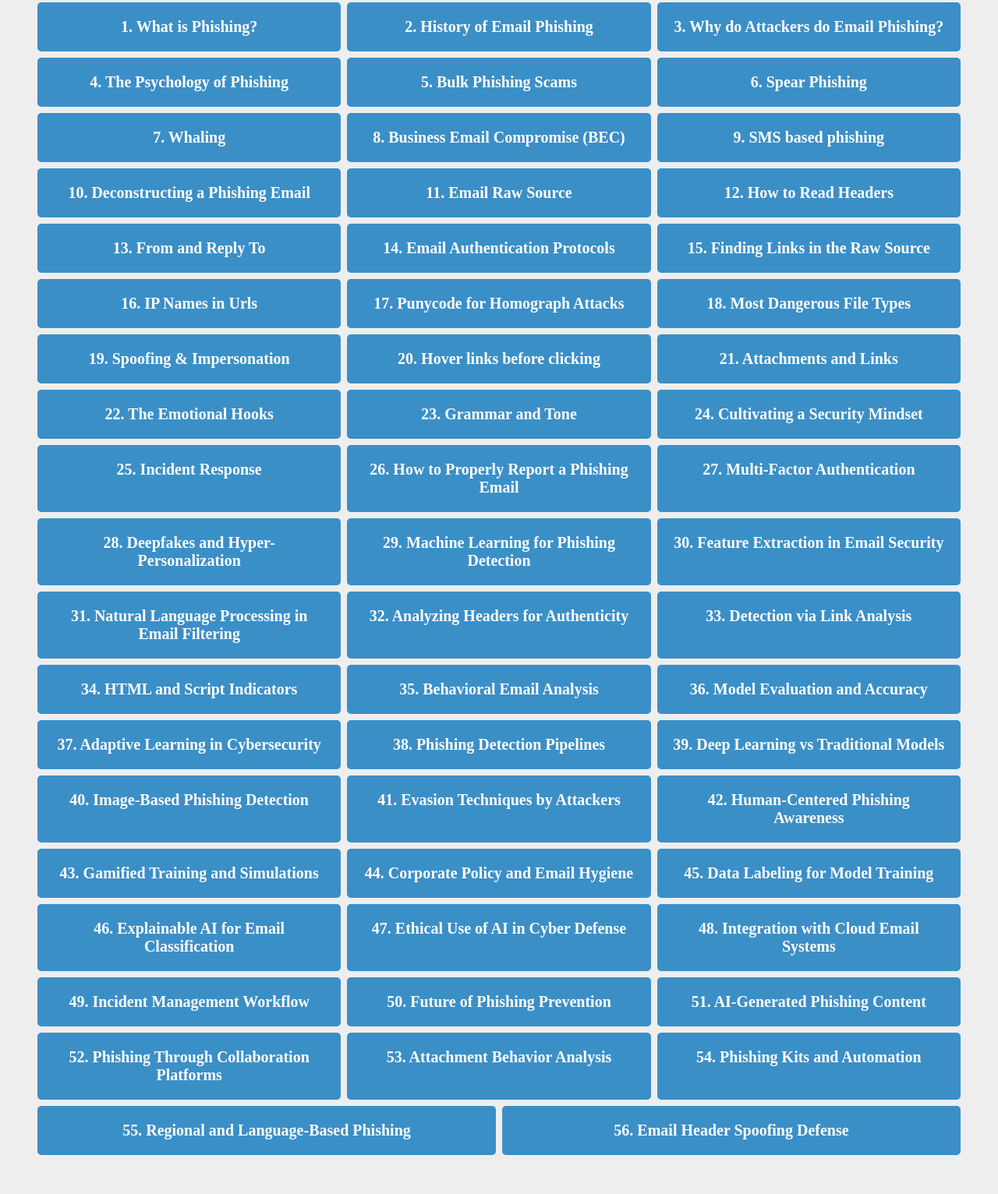
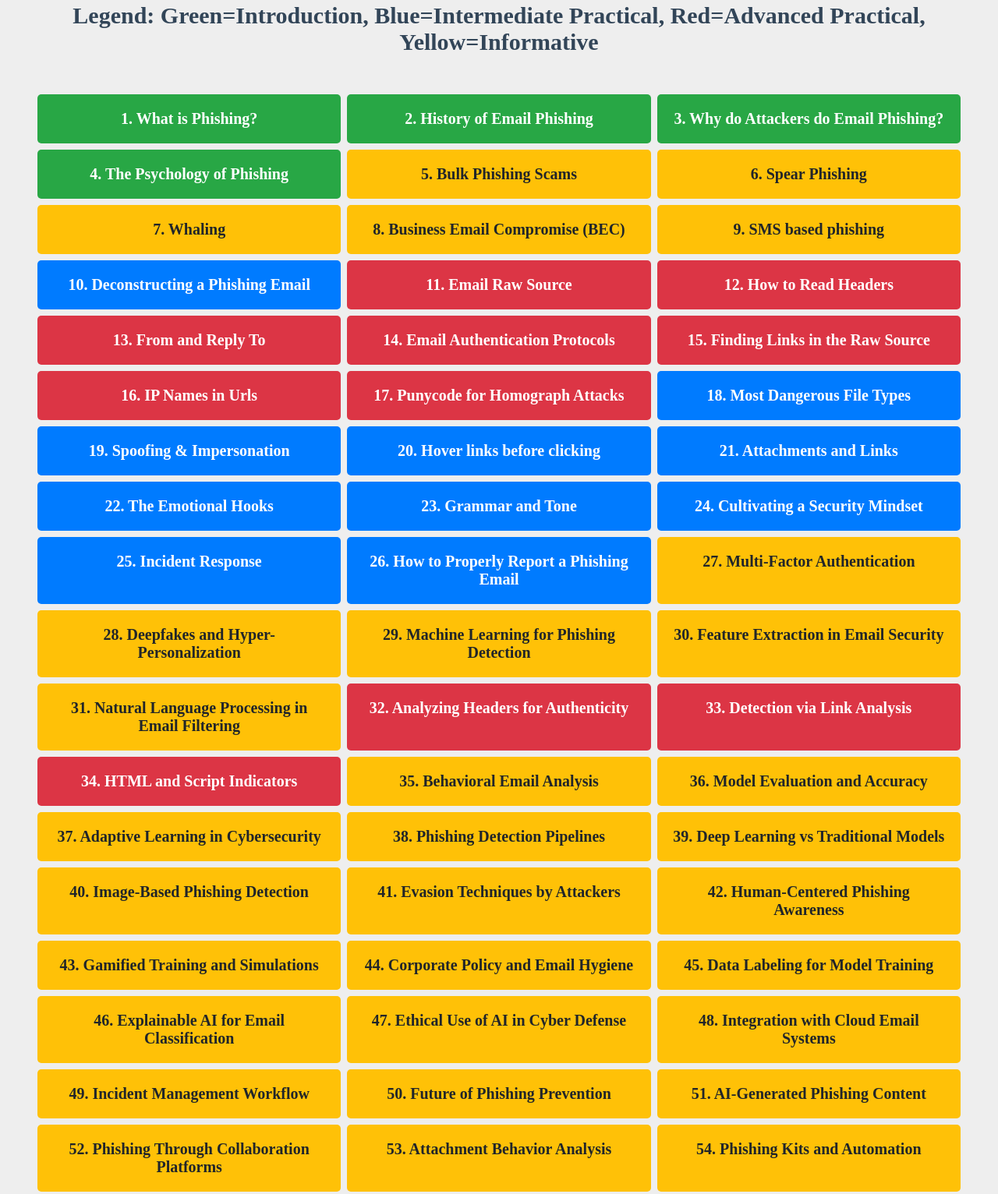
Before and after one commit to jainharshul/Phishing_Education, a browser extension: page frontend/pages/page2.html in a window 1280 px wide. Shown: the part 204-1736 px from the top of the page at 78% size. Drawn offline with Linux system fonts and the light colour scheme.

Commit message:
added formatting, just need navbar and server.main working

```diff
--- a/frontend/pages/page2.html
+++ b/frontend/pages/page2.html
@@ -32,7 +32,6 @@
         }
 
         .btn {
-            background-color: #3b8fc7;
             color: white;
             padding: 20px;
             font-size: 20px;
@@ -46,7 +45,24 @@
         }
 
         .btn:hover {
-            background-color: #2171a7;
+            filter: brightness(0.4);
+        }
+
+        .btn-intro {
+            background-color: #28a745;
+        }
+
+        .btn-practical {
+            background-color: #007bff;
+        }
+
+        .btn-advanced {
+            background-color: #dc3545;
+        }
+
+        .btn-informative {
+            background-color: #ffc107;
+            color: #212529;
         }
     </style>
 </head>
@@ -54,64 +70,65 @@
     <div class="mainbody">
         <div class="bigtitle">Phishing Defense</div>
         <div class="littletitle">Please select a lesson to start</div>
+        <div class="littletitle">Legend: Green=Introduction, Blue=Intermediate Practical, Red=Advanced Practical, Yellow=Informative</div>
 
         <div class="button-container">
-            <a class="btn" href="#/lesson1">1. What is Phishing?</a>
-            <a class="btn" href="#/lesson2">2. History of Email Phishing</a>
-            <a class="btn" href="#/lesson3">3. Why do Attackers do Email Phishing?</a>
-            <a class="btn" href="#/lesson4">4. The Psychology of Phishing</a>
-            <a class="btn" href="#/lesson5">5. Bulk Phishing Scams</a>
-            <a class="btn" href="#/lesson6">6. Spear Phishing</a>
-            <a class="btn" href="#/lesson7">7. Whaling</a>
-            <a class="btn" href="#/lesson8">8. Business Email Compromise (BEC)</a>
-            <a class="btn" href="#/lesson9">9. SMS based phishing</a>
-            <a class="btn" href="#/lesson10">10. Deconstructing a Phishing Email</a>
-            <a class="btn" href="#/lesson11">11. Email Raw Source</a>
-            <a class="btn" href="#/lesson12">12. How to Read Headers</a>
-            <a class="btn" href="#/lesson13">13. From and Reply To</a>
-            <a class="btn" href="#/lesson14">14. Email Authentication Protocols</a>
-            <a class="btn" href="#/lesson15">15. Finding Links in the Raw Source</a>
-            <a class="btn" href="#/lesson16">16. IP Names in Urls</a>
-            <a class="btn" href="#/lesson17">17. Punycode for Homograph Attacks</a>
-            <a class="btn" href="#/lesson18">18. Most Dangerous File Types</a>
-            <a class="btn" href="#/lesson19">19. Spoofing & Impersonation</a>
-            <a class="btn" href="#/lesson20">20. Hover links before clicking</a>
-            <a class="btn" href="#/lesson21">21. Attachments and Links</a>
-            <a class="btn" href="#/lesson22">22. The Emotional Hooks</a>
-            <a class="btn" href="#/lesson23">23. Grammar and Tone</a>
-            <a class="btn" href="#/lesson24">24. Cultivating a Security Mindset</a>
-            <a class="btn" href="#/lesson25">25. Incident Response</a>
-            <a class="btn" href="#/lesson26">26. How to Properly Report a Phishing Email</a>
-            <a class="btn" href="#/lesson27">27. Multi-Factor Authentication</a>
-            <a class="btn" href="#/lesson28">28. Deepfakes and Hyper-Personalization</a>
-            <a class="btn" href="#/lesson29">29. Machine Learning for Phishing Detection</a>
-            <a class="btn" href="#/lesson30">30. Feature Extraction in Email Security</a>
-            <a class="btn" href="#/lesson31">31. Natural Language Processing in Email Filtering</a>
-            <a class="btn" href="#/lesson32">32. Analyzing Headers for Authenticity</a>
-            <a class="btn" href="#/lesson33">33. Detection via Link Analysis</a>
-            <a class="btn" href="#/lesson34">34. HTML and Script Indicators</a>
-            <a class="btn" href="#/lesson35">35. Behavioral Email Analysis</a>
-            <a class="btn" href="#/lesson36">36. Model Evaluation and Accuracy</a>
-            <a class="btn" href="#/lesson37">37. Adaptive Learning in Cybersecurity</a>
-            <a class="btn" href="#/lesson38">38. Phishing Detection Pipelines</a>
-            <a class="btn" href="#/lesson39">39. Deep Learning vs Traditional Models</a>
-            <a class="btn" href="#/lesson40">40. Image-Based Phishing Detection</a>
-            <a class="btn" href="#/lesson41">41. Evasion Techniques by Attackers</a>
-            <a class="btn" href="#/lesson42">42. Human-Centered Phishing Awareness</a>
-            <a class="btn" href="#/lesson43">43. Gamified Training and Simulations</a>
-            <a class="btn" href="#/lesson44">44. Corporate Policy and Email Hygiene</a>
-            <a class="btn" href="#/lesson45">45. Data Labeling for Model Training</a>
-            <a class="btn" href="#/lesson46">46. Explainable AI for Email Classification</a>
-            <a class="btn" href="#/lesson47">47. Ethical Use of AI in Cyber Defense</a>
-            <a class="btn" href="#/lesson48">48. Integration with Cloud Email Systems</a>
-            <a class="btn" href="#/lesson49">49. Incident Management Workflow</a>
-            <a class="btn" href="#/lesson50">50. Future of Phishing Prevention</a>
-            <a class="btn" href="#/lesson51">51. AI-Generated Phishing Content</a>
-            <a class="btn" href="#/lesson52">52. Phishing Through Collaboration Platforms</a>
-            <a class="btn" href="#/lesson53">53. Attachment Behavior Analysis</a>
-            <a class="btn" href="#/lesson54">54. Phishing Kits and Automation</a>
-            <a class="btn" href="#/lesson55">55. Regional and Language-Based Phishing</a>
-            <a class="btn" href="#/lesson56">56. Email Header Spoofing Defense</a>
+            <a class="btn btn-intro" href="#/lesson1">1. What is Phishing?</a>
+            <a class="btn btn-intro" href="#/lesson2">2. History of Email Phishing</a>
+            <a class="btn btn-intro" href="#/lesson3">3. Why do Attackers do Email Phishing?</a>
+            <a class="btn btn-intro" href="#/lesson4">4. The Psychology of Phishing</a>
+            <a class="btn btn-informative" href="#/lesson5">5. Bulk Phishing Scams</a>
+            <a class="btn btn-informative" href="#/lesson6">6. Spear Phishing</a>
+            <a class="btn btn-informative" href="#/lesson7">7. Whaling</a>
+            <a class="btn btn-informative" href="#/lesson8">8. Business Email Compromise (BEC)</a>
+            <a class="btn btn-informative" href="#/lesson9">9. SMS based phishing</a>
+            <a class="btn btn-practical" href="#/lesson10">10. Deconstructing a Phishing Email</a>
+            <a class="btn btn-advanced" href="#/lesson11">11. Email Raw Source</a>
+            <a class="btn btn-advanced" href="#/lesson12">12. How to Read Headers</a>
+            <a class="btn btn-advanced" href="#/lesson13">13. From and Reply To</a>
+            <a class="btn btn-advanced" href="#/lesson14">14. Email Authentication Protocols</a>
+            <a class="btn btn-advanced" href="#/lesson15">15. Finding Links in the Raw Source</a>
+            <a class="btn btn-advanced" href="#/lesson16">16. IP Names in Urls</a>
+            <a class="btn btn-advanced" href="#/lesson17">17. Punycode for Homograph Attacks</a>
+            <a class="btn btn-practical" href="#/lesson18">18. Most Dangerous File Types</a>
+            <a class="btn btn-practical" href="#/lesson19">19. Spoofing & Impersonation</a>
+            <a class="btn btn-practical" href="#/lesson20">20. Hover links before clicking</a>
+            <a class="btn btn-practical" href="#/lesson21">21. Attachments and Links</a>
+            <a class="btn btn-practical" href="#/lesson22">22. The Emotional Hooks</a>
+            <a class="btn btn-practical" href="#/lesson23">23. Grammar and Tone</a>
+            <a class="btn btn-practical" href="#/lesson24">24. Cultivating a Security Mindset</a>
+            <a class="btn btn-practical" href="#/lesson25">25. Incident Response</a>
+            <a class="btn btn-practical" href="#/lesson26">26. How to Properly Report a Phishing Email</a>
+            <a class="btn btn-informative" href="#/lesson27">27. Multi-Factor Authentication</a>
+            <a class="btn btn-informative" href="#/lesson28">28. Deepfakes and Hyper-Personalization</a>
+            <a class="btn btn-informative" href="#/lesson29">29. Machine Learning for Phishing Detection</a>
+            <a class="btn btn-informative" href="#/lesson30">30. Feature Extraction in Email Security</a>
+            <a class="btn btn-informative" href="#/lesson31">31. Natural Language Processing in Email Filtering</a>
+            <a class="btn btn-advanced" href="#/lesson32">32. Analyzing Headers for Authenticity</a>
+            <a class="btn btn-advanced" href="#/lesson33">33. Detection via Link Analysis</a>
+            <a class="btn btn-advanced" href="#/lesson34">34. HTML and Script Indicators</a>
+            <a class="btn btn-informative" href="#/lesson35">35. Behavioral Email Analysis</a>
+            <a class="btn btn-informative" href="#/lesson36">36. Model Evaluation and Accuracy</a>
+            <a class="btn btn-informative" href="#/lesson37">37. Adaptive Learning in Cybersecurity</a>
+            <a class="btn btn-informative" href="#/lesson38">38. Phishing Detection Pipelines</a>
+            <a class="btn btn-informative" href="#/lesson39">39. Deep Learning vs Traditional Models</a>
+            <a class="btn btn-informative" href="#/lesson40">40. Image-Based Phishing Detection</a>
+            <a class="btn btn-informative" href="#/lesson41">41. Evasion Techniques by Attackers</a>
+            <a class="btn btn-informative" href="#/lesson42">42. Human-Centered Phishing Awareness</a>
+            <a class="btn btn-informative" href="#/lesson43">43. Gamified Training and Simulations</a>
+            <a class="btn btn-informative" href="#/lesson44">44. Corporate Policy and Email Hygiene</a>
+            <a class="btn btn-informative" href="#/lesson45">45. Data Labeling for Model Training</a>
+            <a class="btn btn-informative" href="#/lesson46">46. Explainable AI for Email Classification</a>
+            <a class="btn btn-informative" href="#/lesson47">47. Ethical Use of AI in Cyber Defense</a>
+            <a class="btn btn-informative" href="#/lesson48">48. Integration with Cloud Email Systems</a>
+            <a class="btn btn-informative" href="#/lesson49">49. Incident Management Workflow</a>
+            <a class="btn btn-informative" href="#/lesson50">50. Future of Phishing Prevention</a>
+            <a class="btn btn-informative" href="#/lesson51">51. AI-Generated Phishing Content</a>
+            <a class="btn btn-informative" href="#/lesson52">52. Phishing Through Collaboration Platforms</a>
+            <a class="btn btn-informative" href="#/lesson53">53. Attachment Behavior Analysis</a>
+            <a class="btn btn-informative" href="#/lesson54">54. Phishing Kits and Automation</a>
+            <a class="btn btn-informative" href="#/lesson55">55. Regional and Language-Based Phishing</a>
+            <a class="btn btn-advanced" href="#/lesson56">56. Email Header Spoofing Defense</a>
         </div>
     </div>
 </body>
```
Also changed, not shown: frontend/pages/test.html (+6 -6 lines).
